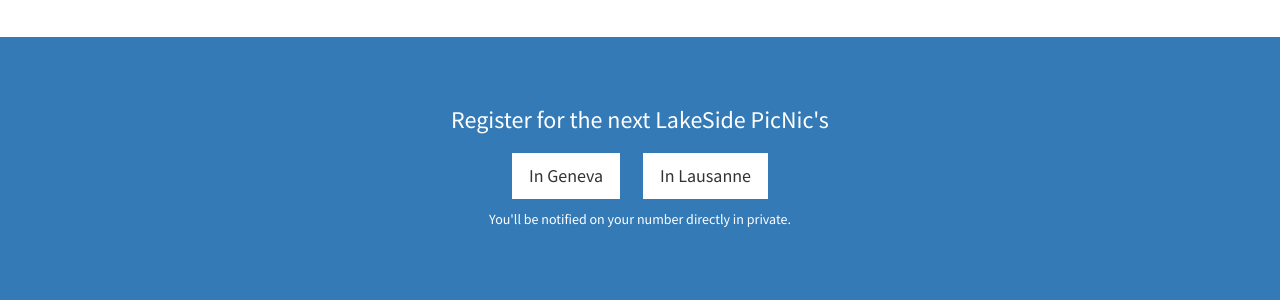
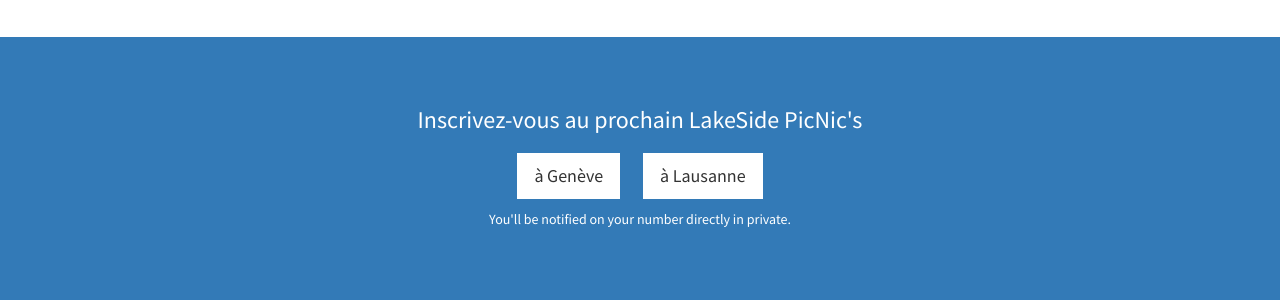
Before and after one commit to guillaumelauzier/lakeside-picnic-fr, a Jekyll site: the page built from index.html, in a window 1280 px wide. Shown: the part 1273-1573 px from the top of the page. Built offline with Jekyll 4.4.1, drawn with Linux system fonts in a browser that asks for light colours.

Commit message:
Update call-to-action.html

```diff
--- a/_includes/call-to-action.html
+++ b/_includes/call-to-action.html
@@ -2,9 +2,9 @@
   <div class="container">
     <div class="row">
       <div class="col-lg-12 text-center">
-        <h3>Register for the next LakeSide PicNic's</h3>
-        <a href="https://forms.gle/PDoZehxwB2g4F24M9" class="btn btn-lg btn-light">In Geneva</a>
-        <a href="https://forms.gle/h4UosCTheM4C28BeA" class="btn btn-lg btn-light">In Lausanne</a>
+        <h3>Inscrivez-vous au prochain LakeSide PicNic's</h3>
+        <a href="https://forms.gle/PDoZehxwB2g4F24M9" class="btn btn-lg btn-light">à Genève</a>
+        <a href="https://forms.gle/h4UosCTheM4C28BeA" class="btn btn-lg btn-light">à Lausanne</a>
         <p>You'll be notified on your number directly in private.</p>
       </div>
     </div>
```
